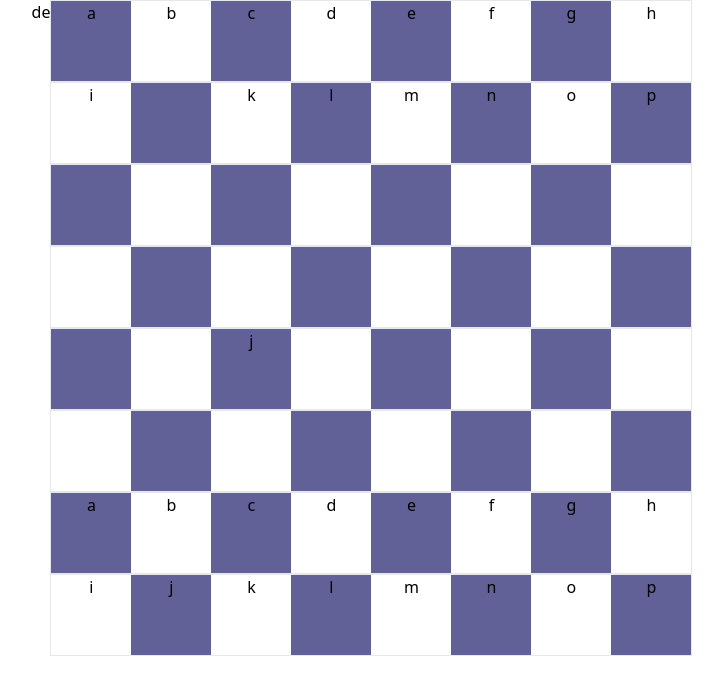
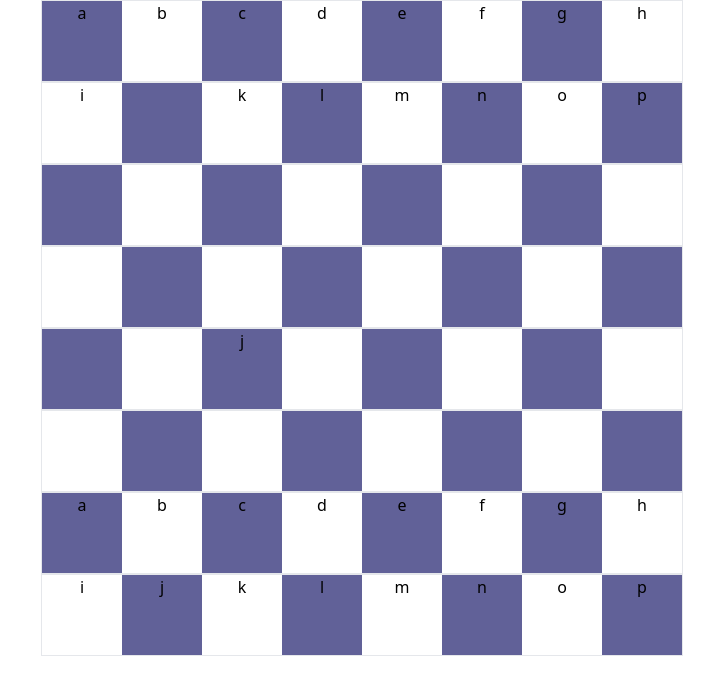
Before and after one commit to tyhr-t/chess-gameJS, a React (Create React App) app: page / in a window 1280 px wide. Shown: the top 694 px of the page, without its empty margins (278-1001 px from the left). Built offline with nearby package versions, Linux system fonts and the light colour scheme.

Commit message:
created chessboard,init default player status with object to move them

```diff
--- a/src/components/App.jsx
+++ b/src/components/App.jsx
@@ -3,7 +3,6 @@ import { ChessBoard } from "./cheesBoardGame"
 const App = () => (
   <div>
     <div className="h-screen flex justify-center text-center">
-      de
       <ChessBoard />
     </div>
   </div>
--- a/src/components/cheesBoardGame.jsx
+++ b/src/components/cheesBoardGame.jsx
@@ -5,7 +5,6 @@ import { defaultConfigChessBoard } from "../utils/defaultConfigChessBoard"
 export const ChessBoard = () => {
   const [config] = useState(defaultConfigChessBoard)
   const chessBoard = generateBoard()
-  console.log(chessBoard)
 
   return (
     <div>
```
